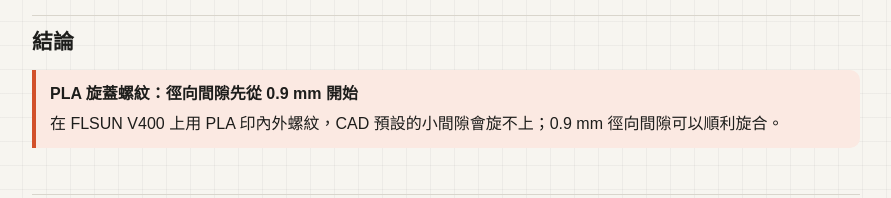
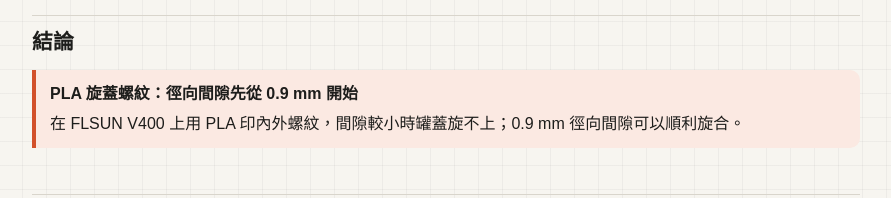
Before and after one commit to andreajang0223-ops/3d-print-lab-handbook, a plain HTML site: page pages/logs/2026-10-weight-jar-thread.html in a window 1280 px wide. Shown: the part 915-1113 px from the top of the page, without its empty margins (194-1085 px from the left). Drawn offline with Linux system fonts and the light colour scheme.

Commit message:
修改實測紀錄結論用詞（依 CLAUDE.md 第 8 節：只寫實際觀察到的結果）

```diff
--- a/pages/logs/2026-10-weight-jar-thread.html
+++ b/pages/logs/2026-10-weight-jar-thread.html
@@ -53,7 +53,7 @@
 
     <!-- 必備區塊 4：結論 -->
     <h2>結論</h2>
-    <div class="callout"><strong>PLA 旋蓋螺紋：徑向間隙先從 0.9 mm 開始</strong>在 FLSUN V400 上用 PLA 印內外螺紋，CAD 預設的小間隙會旋不上；0.9 mm 徑向間隙可以順利旋合。</div>
+    <div class="callout"><strong>PLA 旋蓋螺紋：徑向間隙先從 0.9 mm 開始</strong>在 FLSUN V400 上用 PLA 印內外螺紋，間隙較小時罐蓋旋不上；0.9 mm 徑向間隙可以順利旋合。</div>
 
     <!-- 必備區塊 5：下次建議 -->
     <h2>下次建議</h2>
```
Also changed, not shown: 1 other file.
